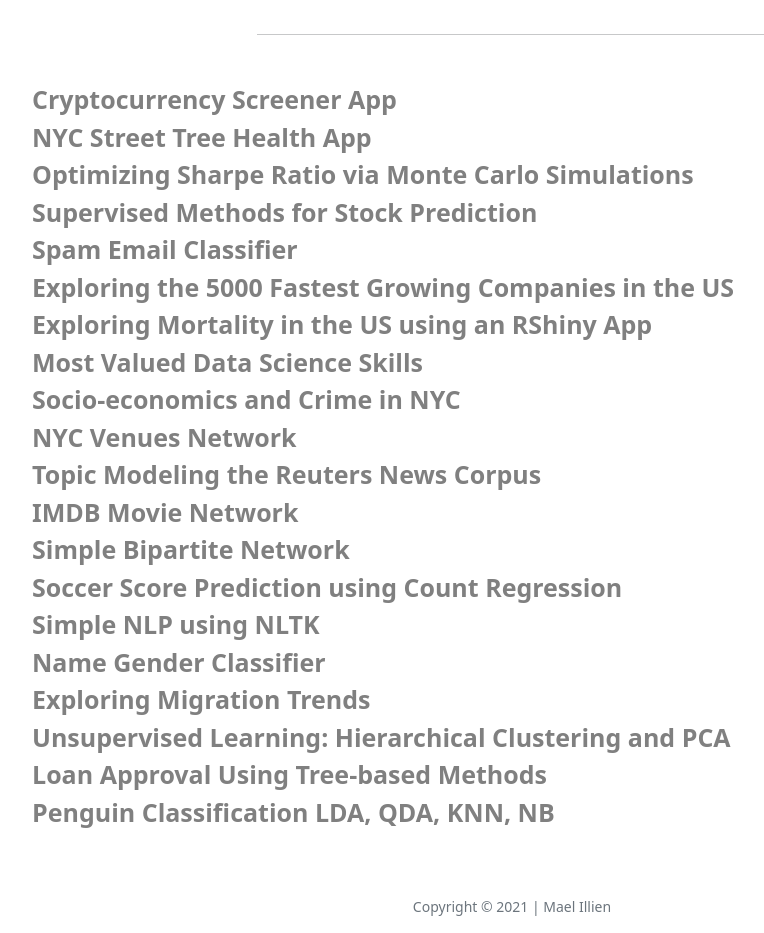
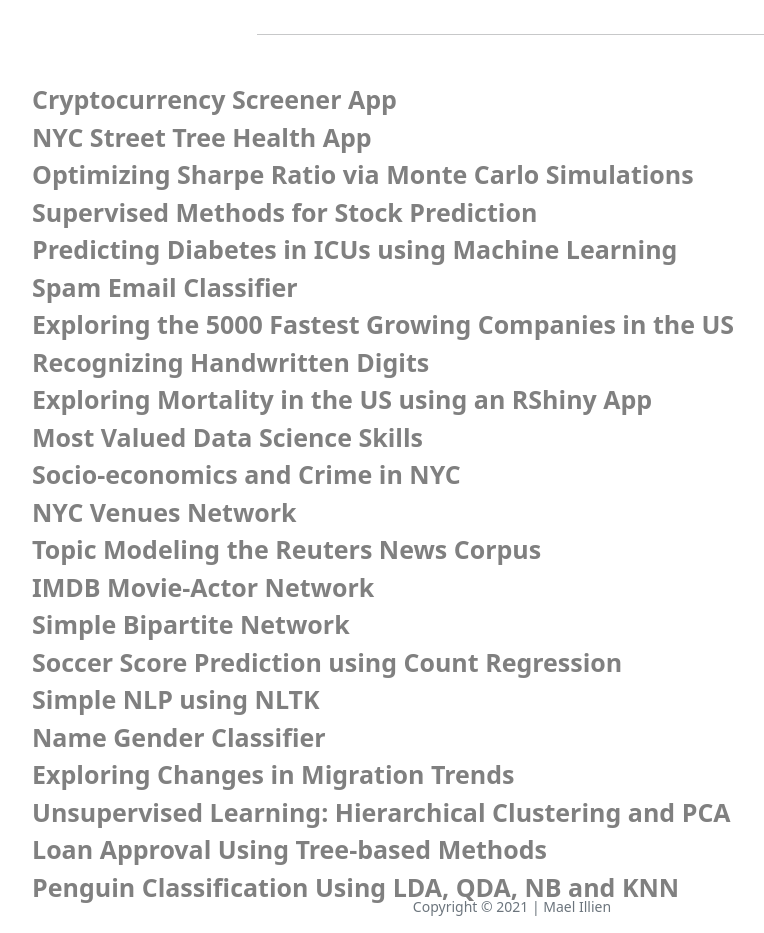
Before and after one commit to maelillien/website, a Flask app: page /portfolio in a window 1280 px wide. Shown: the part 544-1477 px from the top of the page, without its empty margins (128-892 px from the left). Run offline with Flask 2, Linux system fonts and the light colour scheme; some libraries are stand-ins or nearby versions.

Commit message:
Updates to portfolio page

```diff
--- a/templates/portfolio.html
+++ b/templates/portfolio.html
@@ -31,7 +31,7 @@
                 </div>
             </div>
             <div>
-                <a class="project" href="https://nbviewer.jupyter.org/github/maelillien/cuny-projects/blob/main/sharpe-ratio-optimization/data604finalproject.ipynb" target="_blank">
+                <a class="project" href="https://nbviewer.jupyter.org/github/maelillien/cuny-projects/blob/d0f1951a4eaa2308e5e0e6a08972a52dd42a8137/sharpe-ratio-optimization/sharpe-ratio-simulations.ipynb" target="_blank">
                     Optimizing Sharpe Ratio via Monte Carlo Simulations</a>
                 <div class="hide">
                     <p class="skills">Python, Simulation</p>
@@ -47,7 +47,15 @@
                 </div>
             </div>
             <div>
-                <a class="project" href="https://nbviewer.jupyter.org/github/maelillien/cuny-projects/blob/main/spam-email-classifier/data620assignment06.ipynb" target="_blank">Spam Email Classifier</a>
+                <a class="project" href="https://github.com/maelillien/cuny-projects/blob/main/predicting-diabetes-icu/predicting-diabetes-icu.pdf" target="_blank">Predicting Diabetes in ICUs using Machine Learning</a>
+                <div class="hide">
+                    <p class="skills">Python, Decision Trees, Random Forests, Boosting, Bagging, Logistic Regression, Regularization</p>
+                    <p class="descr">My CUNY SPS Master's thesis developing a classifier using machine learning techniques capable of accurately predicting diabetes from patient data
+                        that is routinely collected in Intensive Care Units (ICUs). Algorithms explored include Decision Trees, Random Forests, Boosting, Bagging, Logistic Regression and regularized variants.</p>
+                </div>
+            </div>
+            <div>
+                <a class="project" href="https://nbviewer.jupyter.org/github/maelillien/cuny-projects/blob/main/spam-email-classifier/spam-email-classifer.ipynb" target="_blank">Spam Email Classifier</a>
                 <div class="hide">
                     <p class="skills">R, Classification</p>
                     <p class="descr">Spam email classification comparing Naive Bayes, SVM, Random Forest and Adaptive
@@ -55,11 +63,19 @@
                 </div>
             </div>
             <div>
-                <a class="project" href="https://rpubs.com/maelillien/data608hw1" target="_blank">Exploring the 5000 Fastest Growing Companies in the US</a>
+                <a class="project" href="https://rpubs.com/maelillien/us-company-distribution" target="_blank">Exploring the 5000 Fastest Growing Companies in the US</a>
                 <div class="hide">
                     <p class="skills">R, Exploratory Data Analysis</p>
                     <p class="descr">An exploration of the fastest growing companies and industries in the US with
                         minimalist visualizations mindful of design principles.</p>
+                </div>
+            </div>
+            <div>
+                <a class="project" href="https://rpubs.com/maelillien/recognizing-digits" target="_blank">Recognizing Handwritten Digits</a>
+                <div class="hide">
+                    <p class="skills">R, Image Classification</p>
+                    <p class="descr">While the best performance is now achieved using neural networks, this work looks at how Naive Bayes, KNN,
+                        Gradient Boosting and Random Forests fared at the task of recognizing digitized handwritten digits.</p>
                 </div>
             </div>
             <div>
@@ -86,30 +102,30 @@
                 </div>
             </div>
             <div>
-                <a class="project" href="https://nbviewer.jupyter.org/github/maelillien/cuny-projects/blob/main/nyc-location-network/data620project1.ipynb" target="_blank">NYC Venues Network</a>
+                <a class="project" href="https://nbviewer.jupyter.org/github/maelillien/cuny-projects/blob/d0f1951a4eaa2308e5e0e6a08972a52dd42a8137/nyc-location-network/nyc-venues-network.ipynb" target="_blank">NYC Venues Network</a>
                 <div class="hide">
-                    <p class="skills">Python, Network Analysis, Web Crawling</p>
-                    <p class="descr">A network analysis of NYC venue locations using data from the Foursquare API.</p>
+                    <p class="skills">Python, Graph and Network Analysis, Web Crawling</p>
+                    <p class="descr">A network and centrality analysis of NYC venue locations using data from the Foursquare API.</p>
                 </div>
             </div>
             <div>
-                <a class="project" href="https://nbviewer.jupyter.org/github/maelillien/cuny-projects/blob/main/topic-modeling-network-analysis/data620project_final.ipynb" target="_blank">Topic Modeling the Reuters News Corpus</a>
+                <a class="project" href="https://nbviewer.jupyter.org/github/maelillien/cuny-projects/blob/d0f1951a4eaa2308e5e0e6a08972a52dd42a8137/topic-modeling-network-analysis/topic-modeling-network-analysis.ipynb" target="_blank">Topic Modeling the Reuters News Corpus</a>
                 <div class="hide">
-                    <p class="skills">Python, NLP, Network Analysis</p>
-                    <p class="descr">An un-supervised LDA based topic modeling exploration of the Reuters news corpus with network analysis representations.</p>
+                    <p class="skills">Python, Natural Language Processing, Graph and Network Analysis</p>
+                    <p class="descr">An un-supervised LDA based topic modeling exploration of the Reuters news corpus with network analysis representations aiming to discover thematic relationship between documents.</p>
                 </div>
             </div>
             <div>
-                <a class="project" href="https://nbviewer.jupyter.org/github/maelillien/cuny-projects/blob/main/imdb-movie-network/data620project02.ipynb" target="_blank">IMDB Movie Network</a>
+                <a class="project" href="https://nbviewer.jupyter.org/github/maelillien/cuny-projects/blob/main/imdb-movie-network/imdb-movie-network.ipynb" target="_blank">IMDB Movie-Actor Network</a>
                 <div class="hide">
-                    <p class="skills">Python, NLP, Network Analysis</p>
-                    <p class="descr">An exploration of a large 2-mode (movie-actor) network using the Kaggle IMDB dataset.</p>
+                    <p class="skills">Python, Graph and Network Analysis</p>
+                    <p class="descr">An exploration of a large 2-mode (movie-actor) network using the Kaggle IMDB dataset, including centrality analysis, network reduction and identification of cliques.</p>
                 </div>
             </div>
             <div>
-                <a class="project" href="https://nbviewer.jupyter.org/github/maelillien/cuny-projects/blob/main/simple-2mode-network/data620assignment4.ipynb" target="_blank">Simple Bipartite Network</a>
+                <a class="project" href="https://nbviewer.jupyter.org/github/maelillien/cuny-projects/blob/main/simple-2mode-network/simple-bipartite-network.ipynb" target="_blank">Simple Bipartite Network</a>
                 <div class="hide">
-                    <p class="skills">Python, Network Analysis</p>
+                    <p class="skills">Python, Graph and Network Analysis</p>
                     <p class="descr">Analysis of a bipartite network with unipartite representations and identification of cliques.</p>
                 </div>
             </div>
@@ -121,45 +137,45 @@
                 </div>
             </div>
             <div>
-                <a class="project" href="https://nbviewer.jupyter.org/github/maelillien/cuny-projects/blob/main/nlp-basic/data620assignment5.ipynb" target="_blank">Simple NLP using NLTK</a>
+                <a class="project" href="https://nbviewer.jupyter.org/github/maelillien/cuny-projects/blob/main/nlp-basic/nlp-basic.ipynb" target="_blank">Simple NLP using NLTK</a>
                 <div class="hide">
-                    <p class="skills">Python, NLP</p>
-                    <p class="descr">Simple NLP using NLTK.</p>
+                    <p class="skills">Python, Natural Language Processing</p>
+                    <p class="descr">An exploration of Herman Melville's 1851 novel 'Moby Dick' with basic analysis from Natural Language Processing.</p>
                 </div>
             </div>
             <div>
-                <a class="project" href="https://nbviewer.jupyter.org/github/maelillien/cuny-projects/blob/main/name-gender-classifier/data620project03.ipynb" target="_blank">Name Gender Classifier</a>
+                <a class="project" href="https://nbviewer.jupyter.org/github/maelillien/cuny-projects/blob/main/name-gender-classifier/name-gender-classifer.ipynb" target="_blank">Name Gender Classifier</a>
                 <div class="hide">
-                    <p class="skills">Python, NLP</p>
-                    <p class="descr">Combining NLP and classification to determine the gender of names.</p>
+                    <p class="skills">Python, Natural Language Processing, Classification</p>
+                    <p class="descr">Combining NLP and Machine Learning to classify the gender of names.</p>
                 </div>
             </div>
             <div>
-                <a class="project" href="https://rpubs.com/maelillien/data606finalproject" target="_blank">Exploring Migration Trends</a>
+                <a class="project" href="https://rpubs.com/maelillien/migration-inference" target="_blank">Exploring Changes in Migration Trends</a>
                 <div class="hide">
                     <p class="skills">R, Hypothesis Testing</p>
                     <p class="descr">Hypothesis testing the change in gender proportion of migrants from 1990 to 2019.</p>
                 </div>
             </div>
             <div>
-                <a class="project" href="https://rpubs.com/maelillien/data622hw4" target="_blank">Unsupervised Learning: Hierarchical Clustering and PCA</a>
+                <a class="project" href="https://rpubs.com/maelillien/unsupervised-pca-clustering" target="_blank">Unsupervised Learning: Hierarchical Clustering and PCA</a>
                 <div class="hide">
-                    <p class="skills">R, Unsupervised Learning, Clustering, PCA</p>
+                    <p class="skills">R, Unsupervised Learning, Clustering, Principal Component Analysis</p>
                     <p class="descr">An exploration of responses to ADHD and mood disorder questionnaires using hierarchical clustering and principal component analysis.</p>
                 </div>
             </div>
             <div>
-                <a class="project" href="https://rpubs.com/maelillien/data622hw3" target="_blank"">Loan Approval Using Tree-based Methods</a>
+                <a class="project" href="https://rpubs.com/maelillien/loan-approval-trees" target="_blank"">Loan Approval Using Tree-based Methods</a>
                 <div class="hide">
                     <p class="skills">R, Classification, Decision Trees, Random Forests, Boosting</p>
                     <p class="descr">Using tree-based methods to predict whether an individual should be granted a loan. Classification methods include Decision Trees, Random Forests and Gradient Boosted Trees.</p>
                 </div>
             </div>
             <div>
-                <a class="project" href="https://rpubs.com/maelillien/data622hw2" target="_blank">Penguin Classification LDA, QDA, KNN, NB</a>
+                <a class="project" href="https://rpubs.com/maelillien/penguins-classification" target="_blank">Penguin Classification Using LDA, QDA, NB and KNN</a>
                 <div class="hide">
-                    <p class="skills">R, Classification</p>
-                    <p class="descr">Predicting penguin species using Linear and Quadratic Discriminant Analysis, K-Nearest Neighbors and Naive Bayes.</p>
+                    <p class="skills">R, Classification, LDA, QDA, Naive Bayes, K-Nearest Neighbors</p>
+                    <p class="descr">Predicting penguin species using Linear and Quadratic Discriminant Analysis, Naive Bayes and K-Nearest Neighbors algorithms.</p>
                 </div>
             </div>
 
```
